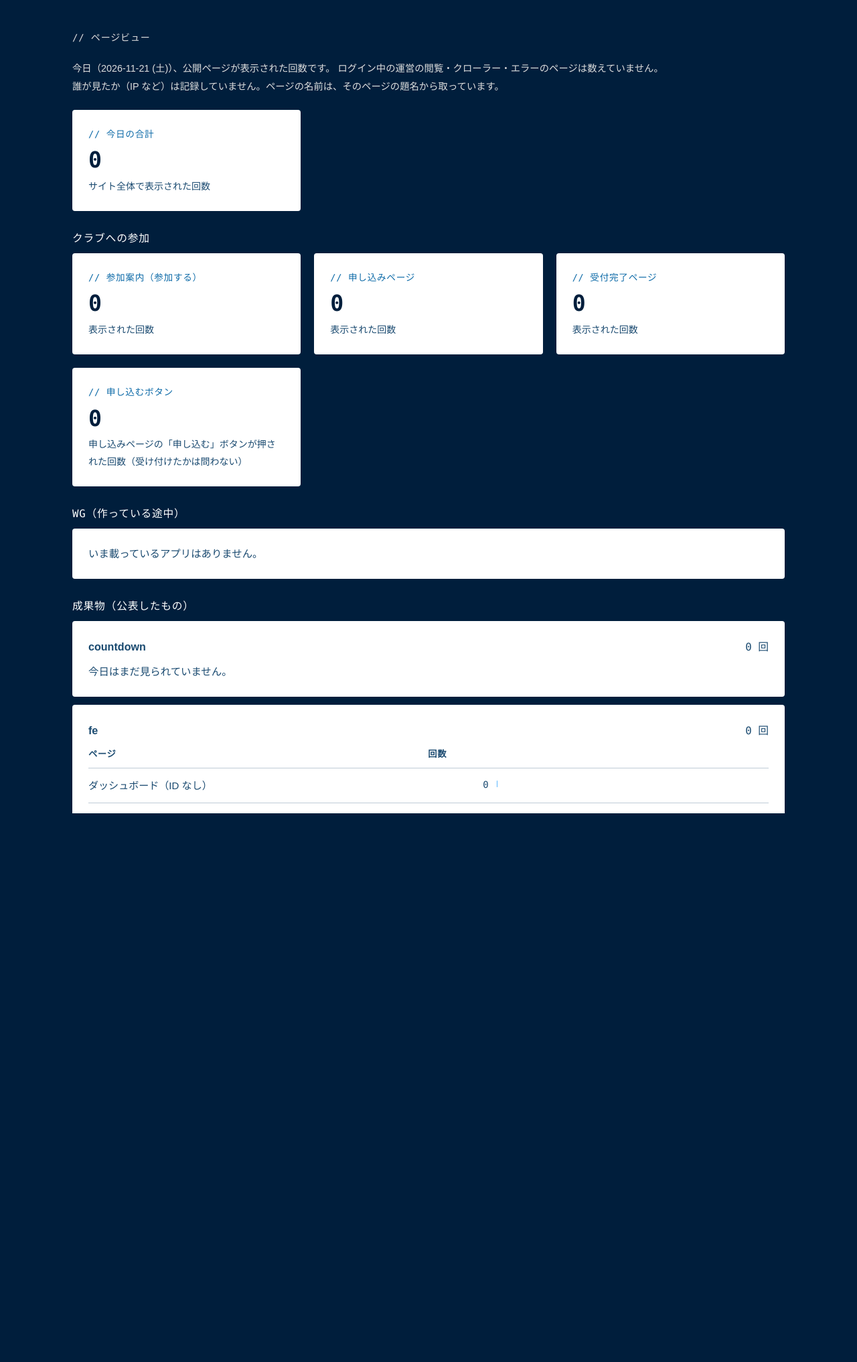
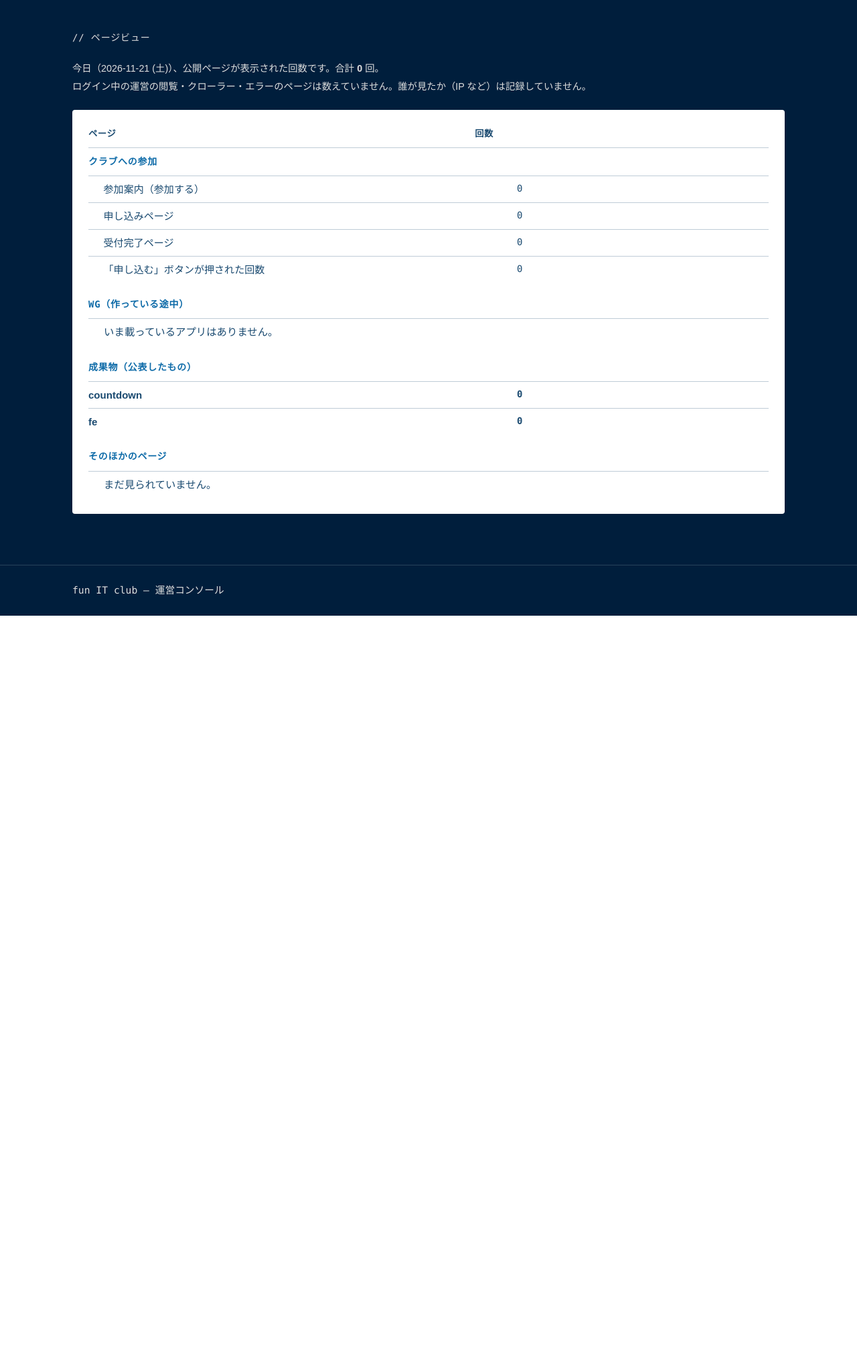
Before and after one commit to funITclub/homepage, a Django app: page /console/pageviews/ in a window 1280 px wide. Shown: the part 57-2090 px from the top of the page at 67% size. After the commit the page ends 976 px from the top, so only its background shows below. Run offline with Django 5.2, Linux system fonts and the light colour scheme; a user stored in the database is signed in; data comes from the database, SQL or seed files in the repository; tables that the repository leaves empty hold one stand-in row (values such as "Sample post").

Commit message:
コンソールのページビューのカードをやめ、1つの表にまとめる
合計は説明の文に入れ、クラブへの参加・WG・成果物・そのほかのページを、見出しの行で区切った
1つの表にする。WG・成果物は名前の行に合計を出し、その下に見られたページだけを並べる。
狭い画面では棒の列を隠し、横スクロールさせない。

Co-Authored-By: Claude Opus 5.5 <noreply@anthropic.com>

```diff
--- a/console/templates/console/_app_views.html
+++ /dev/null
@@ -1,15 +0,0 @@
-{% comment %}WG・成果物ごとの、ページの名前ごとの回数。groups に views.views_by_app() の WG か成果物の並びを渡す。{% endcomment %}
-{% for group in groups %}
-<div class="card pv-app">
-    <div class="pv-app-head">
-        <span class="pv-app-title">{{ group.title }}</span>
-        <span class="pv-app-total">{{ group.n }} 回</span>
-    </div>
-    {% for app in group.apps %}
-    {% if group.apps|length > 1 %}<p class="pv-app-sub">{{ app.name }}</p>{% endif %}
-    {% include "console/_pages.html" with pages=app.pages empty="今日はまだ見られていません。" %}
-    {% endfor %}
-</div>
-{% empty %}
-<div class="card"><p class="editor-empty">いま載っているアプリはありません。</p></div>
-{% endfor %}
--- a/console/templates/console/_pages.html
+++ /dev/null
@@ -1,25 +0,0 @@
-{% comment %}ページの名前ごとの回数の表。pages に views.with_percent() の行を渡す。{% endcomment %}
-{% if pages %}
-<div class="editor-table-wrap">
-    <table class="editor-table">
-        <thead>
-            <tr>
-                <th>ページ</th>
-                <th class="pv-num">回数</th>
-                <th class="pv-bar-col"></th>
-            </tr>
-        </thead>
-        <tbody>
-            {% for page in pages %}
-            <tr>
-                <td>{{ page.name }}</td>
-                <td class="editor-date pv-num">{{ page.n }}</td>
-                <td class="pv-bar-col"><span class="pv-bar" style="width: {{ page.percent }}%"></span></td>
-            </tr>
-            {% endfor %}
-        </tbody>
-    </table>
-</div>
-{% else %}
-<p class="editor-empty">{{ empty }}</p>
-{% endif %}
--- a/console/templates/console/pageviews.html
+++ b/console/templates/console/pageviews.html
@@ -11,43 +11,73 @@
         </div>
 
         <p class="editor-note">
-            今日（{{ day|date:"Y-m-d (D)" }}）、公開ページが表示された回数です。
-            ログイン中の運営の閲覧・クローラー・エラーのページは数えていません。<br>
-            誰が見たか（IP など）は記録していません。ページの名前は、そのページの題名から取っています。
+            今日（{{ day|date:"Y-m-d (D)" }}）、公開ページが表示された回数です。合計 <strong>{{ total }}</strong> 回。<br>
+            ログイン中の運営の閲覧・クローラー・エラーのページは数えていません。誰が見たか（IP など）は記録していません。
         </p>
 
-        <div class="grid-3 pv-summary">
-            <div class="card menu-card">
-                <span class="menu-label">// 今日の合計</span>
-                <span class="menu-count">{{ total }}</span>
-                <span class="menu-desc">サイト全体で表示された回数</span>
-            </div>
-        </div>
+        <div class="card">
+            <div class="editor-table-wrap">
+                <table class="editor-table pv-table">
+                    <thead>
+                        <tr>
+                            <th>ページ</th>
+                            <th class="pv-num">回数</th>
+                            <th class="pv-bar-col"></th>
+                        </tr>
+                    </thead>
 
-        <h2 class="pv-heading">クラブへの参加</h2>
-        <div class="grid-3 pv-summary">
+                    <tbody>
+                        <tr class="pv-section"><th colspan="3">クラブへの参加</th></tr>
                         {% for page in join_pages %}
-            <div class="card menu-card">
-                <span class="menu-label">// {{ page.name }}</span>
-                <span class="menu-count">{{ page.n }}</span>
-                <span class="menu-desc">表示された回数</span>
-            </div>
+                        <tr>
+                            <td class="pv-page">{{ page.name }}</td>
+                            <td class="editor-date pv-num">{{ page.n }}</td>
+                            <td class="pv-bar-col"></td>
+                        </tr>
                         {% endfor %}
-            <div class="card menu-card">
-                <span class="menu-label">// 申し込むボタン</span>
-                <span class="menu-count">{{ join_applied }}</span>
-                <span class="menu-desc">{{ join_apply_label }}が押された回数（受け付けたかは問わない）</span>
-            </div>
-        </div>
+                        <tr>
+                            <td class="pv-page">「申し込む」ボタンが押された回数</td>
+                            <td class="editor-date pv-num">{{ join_applied }}</td>
+                            <td class="pv-bar-col"></td>
+                        </tr>
+                    </tbody>
 
                     {% for label, groups in app_groups %}
-        <h2 class="pv-heading">{{ label }}</h2>
-        {% include "console/_app_views.html" %}
+                    <tbody>
+                        <tr class="pv-section"><th colspan="3">{{ label }}</th></tr>
+                        {% for group in groups %}
+                        <tr class="pv-group">
+                            <td>{{ group.title }}</td>
+                            <td class="editor-date pv-num">{{ group.n }}</td>
+                            <td class="pv-bar-col"></td>
+                        </tr>
+                        {% for app in group.apps %}{% for page in app.pages %}{% if page.n %}
+                        <tr>
+                            <td class="pv-page">{{ page.name }}</td>
+                            <td class="editor-date pv-num">{{ page.n }}</td>
+                            <td class="pv-bar-col"><span class="pv-bar" style="width: {{ page.percent }}%"></span></td>
+                        </tr>
+                        {% endif %}{% endfor %}{% endfor %}
+                        {% empty %}
+                        <tr><td class="pv-page editor-empty" colspan="3">いま載っているアプリはありません。</td></tr>
+                        {% endfor %}
+                    </tbody>
                     {% endfor %}
 
-        <h2 class="pv-heading">そのほかのページ</h2>
-        <div class="card">
-            {% include "console/_pages.html" with pages=site_pages empty="今日はまだ見られていません。" %}
+                    <tbody>
+                        <tr class="pv-section"><th colspan="3">そのほかのページ</th></tr>
+                        {% for page in site_pages %}
+                        <tr>
+                            <td class="pv-page">{{ page.name }}</td>
+                            <td class="editor-date pv-num">{{ page.n }}</td>
+                            <td class="pv-bar-col"><span class="pv-bar" style="width: {{ page.percent }}%"></span></td>
+                        </tr>
+                        {% empty %}
+                        <tr><td class="pv-page editor-empty" colspan="3">まだ見られていません。</td></tr>
+                        {% endfor %}
+                    </tbody>
+                </table>
+            </div>
         </div>
 
     </section>
--- a/static/css/funitclub.css
+++ b/static/css/funitclub.css
@@ -1315,42 +1315,34 @@ a:hover {
 
 /* 運営コンソール（/console/）のページビュー */
 
-.pv-summary {
-    margin-bottom: 32px;
+.pv-table {
+    /* 3 列だけなので、狭い画面でも横スクロールさせずに収める */
+    min-width: 0;
 }
 
-.pv-heading {
-    font-family: var(--mono);
-    font-size: .9rem;
-    letter-spacing: .05em;
-    margin: 32px 0 12px;
+.pv-table td {
+    padding-top: 6px;
+    padding-bottom: 6px;
 }
 
-.pv-app {
-    margin-bottom: 12px;
+.pv-table .pv-section th {
+    padding-top: 20px;
+    font-family: var(--mono);
+    font-size: .8rem;
+    letter-spacing: .05em;
+    color: var(--accent-ink);
 }
 
-.pv-app-head {
-    display: flex;
-    justify-content: space-between;
-    align-items: baseline;
-    gap: 12px;
-    margin-bottom: 8px;
+.pv-table tbody:first-of-type .pv-section th {
+    padding-top: 8px;
 }
 
-.pv-app-title {
+.pv-group td {
     font-weight: 600;
 }
 
-.pv-app-total {
-    font-family: var(--mono);
-    font-size: .9rem;
-}
-
-.pv-app-sub {
-    font-family: var(--mono);
-    font-size: .75rem;
-    margin: 12px 0 4px;
+.pv-page {
+    padding-left: 1.5em !important;
 }
 
 .pv-num {
@@ -1358,7 +1350,13 @@ a:hover {
 }
 
 .pv-bar-col {
-    width: 40%;
+    width: 35%;
+}
+
+@media (max-width: 600px) {
+    .pv-bar-col {
+        display: none;
+    }
 }
 
 .pv-bar {
```
Lines whose indentation alone changed are shown as unchanged.
